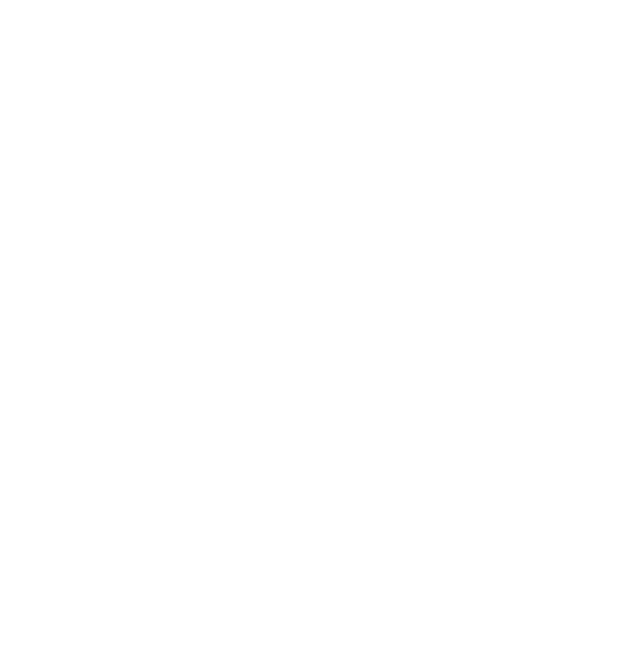
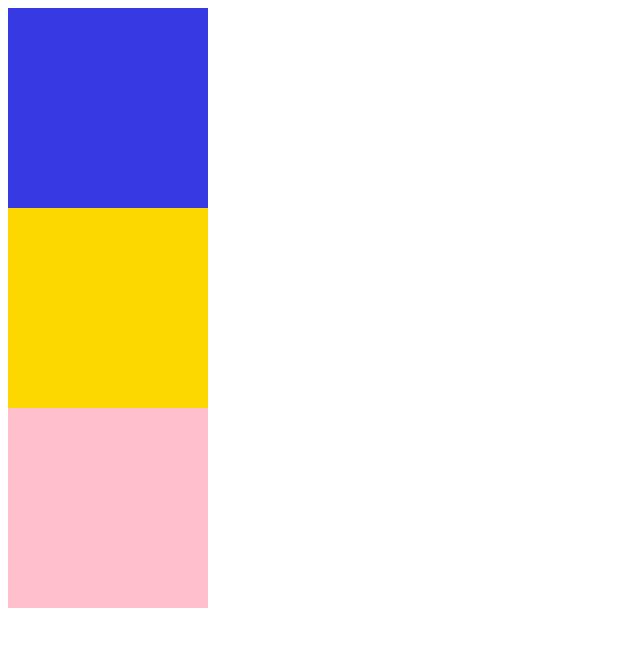
Before and after one commit to umathileepan/WebDevelopment, a plain HTML site: page 6.3 CSS Box Model/index.html in a window 1280 px wide. Shown: the whole page, without its empty margins (0-640 px from the left). Drawn offline with Linux system fonts and the light colour scheme.

Commit message:
Given background colour using Id

```diff
--- a/6.3 CSS Box Model/index.html
+++ b/6.3 CSS Box Model/index.html
@@ -10,11 +10,22 @@
       height: 200px;
       width: 200px;
     }
+
+    #cottonblue{
+      background-color: rgb(58, 58, 226);
+    }
+    #gold{
+      background-color: gold;
+    }
+
+    #pink{
+      background-color: pink;
+    }
   </style>
 </head>
-<div class="container"></div>
-<div class="container"></div>
-<div class="container"></div>
+<div class="container" id="cottonblue"></div>
+<div class="container" id="gold"></div>
+<div class="container" id="pink"></div>
 <body>
 
 
```
